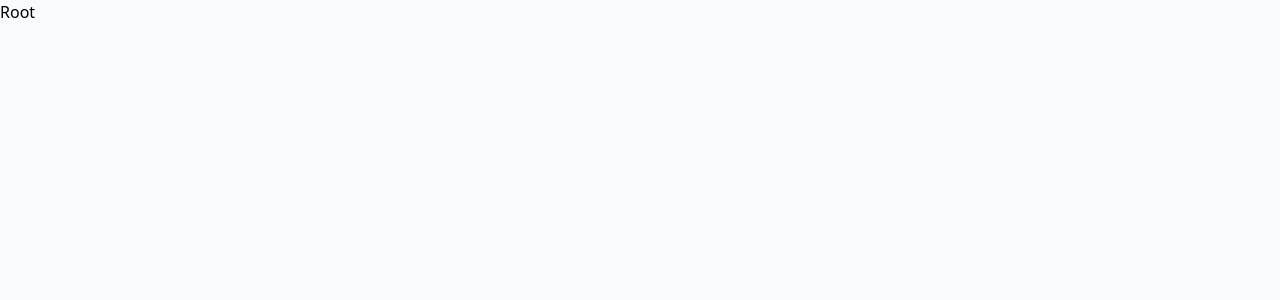
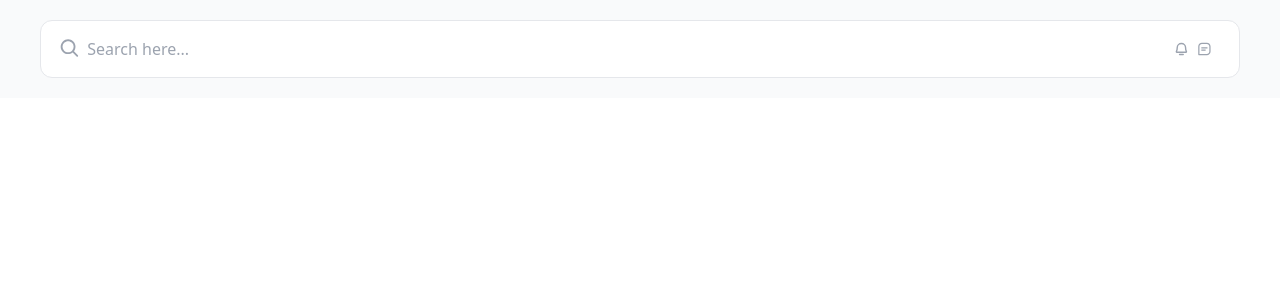
Before and after one commit to ifajul89/basic-dashboard, a React (Vite) app: page / in a window 1280 px wide. Shown: the top 300 px of the page. Built offline with nearby package versions, Linux system fonts and the light colour scheme.

Commit message:
added daisy ui

```diff
--- a/package.json
+++ b/package.json
@@ -11,7 +11,8 @@
   },
   "dependencies": {
     "react": "^18.3.1",
-    "react-dom": "^18.3.1"
+    "react-dom": "^18.3.1",
+    "react-icons": "^5.3.0"
   },
   "devDependencies": {
     "@eslint/js": "^9.13.0",
@@ -19,6 +20,7 @@
     "@types/react-dom": "^18.3.1",
     "@vitejs/plugin-react": "^4.3.3",
     "autoprefixer": "^10.4.20",
+    "daisyui": "^4.12.13",
     "eslint": "^9.13.0",
     "eslint-plugin-react": "^7.37.1",
     "eslint-plugin-react-hooks": "^5.0.0",
--- a/src/components/SearchBox.jsx
+++ b/src/components/SearchBox.jsx
@@ -1,7 +1,15 @@
+import { CgSearch } from "react-icons/cg";
+import { PiBellSimpleBold } from "react-icons/pi";
+import { BiMessageSquareDetail } from "react-icons/bi";
+
 const SearchBox = () => {
   return (
-    <div>
-
+    <div className="border bg-white border-gray-200 text-gray-400 rounded-xl flex items-center p-4 gap-2">
+      <CgSearch className="text-2xl" />
+      <input type="text" className="w-full outline-none" placeholder="Search here..." />
+      <PiBellSimpleBold />
+      <BiMessageSquareDetail />
+      <div className="h-full w-1 bg-gray-500"></div>
     </div>
   );
 };
--- a/src/layout/Root.jsx
+++ b/src/layout/Root.jsx
@@ -1,7 +1,9 @@
+import SearchBox from "../components/SearchBox";
+
 const Root = () => {
   return (
-    <div>
-      Root
+    <div className="container mx-auto py-5 px-10">
+      <SearchBox />
     </div>
   );
 };
--- a/tailwind.config.js
+++ b/tailwind.config.js
@@ -4,5 +4,7 @@ export default {
   theme: {
     extend: {},
   },
-  plugins: [],
+  plugins: [
+    require('daisyui'),
+  ],
 };
```
Also changed, not shown: eslint.config.js (+18 -17 lines), 1 other file (tests, documents, lock files or other folders).
